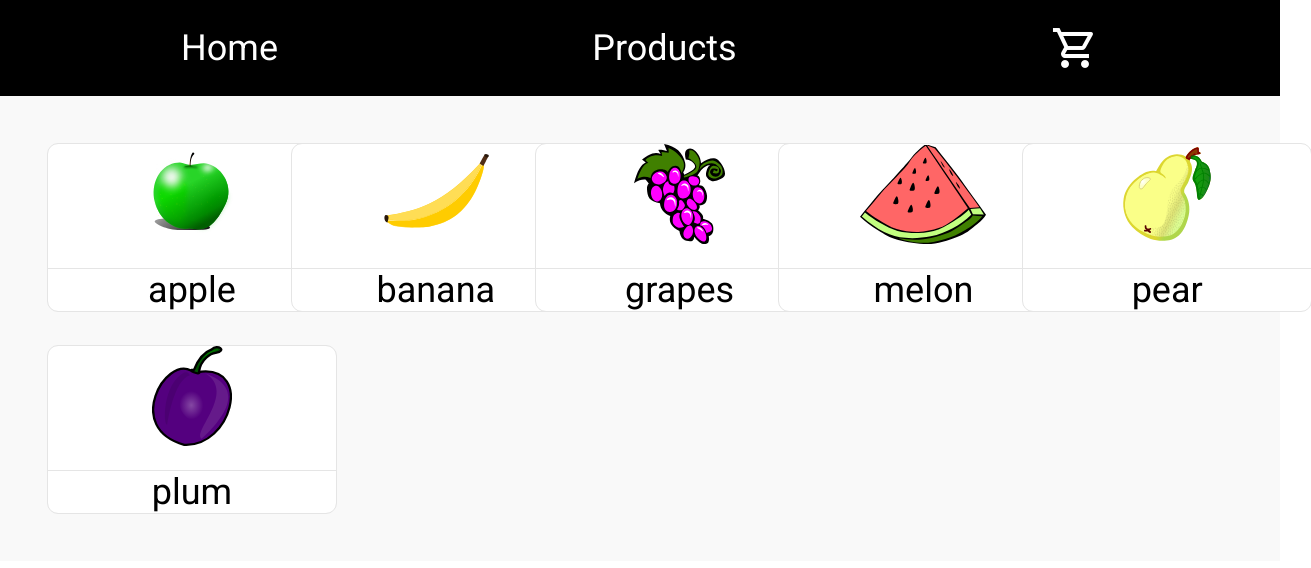
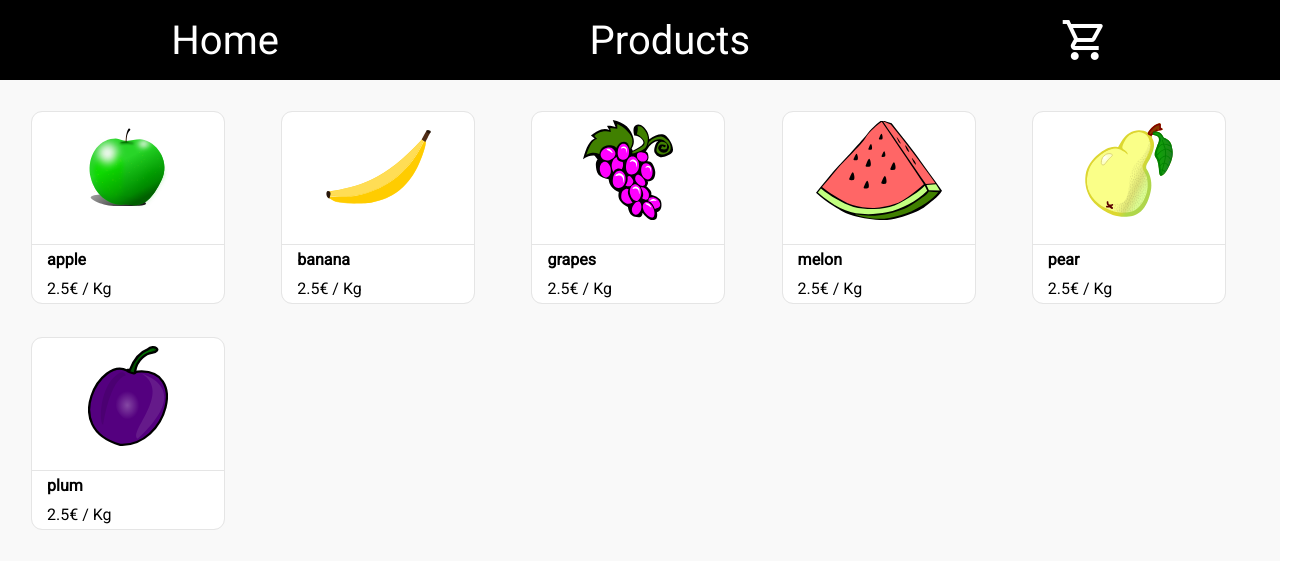
Before and after one commit to thatsthat/odin-shopping-cart, a React (Create React App) app: page /products in a window 1280 px wide. Shown: the top 568 px of the page, 1311 px wide, since content can reach past the window. Built offline with nearby package versions, Linux system fonts and the light colour scheme.

Commit message:
some styling tweaks

```diff
--- a/src/components/NavBar.js
+++ b/src/components/NavBar.js
@@ -12,7 +12,7 @@ const NavBar = () => {
   const mystyle = {
     color: "white",
     backgroundColor: "black",
-    fontSize: "2rem",
+    fontSize: "3rem",
   };
 
   return (
--- a/src/components/Product.js
+++ b/src/components/Product.js
@@ -26,7 +26,12 @@ const Product = (props) => {
         alt="product"
         src={images[`${props.name}.svg`]}
       />
-      <div className={styles.description}>{props.name}</div>
+      <div className={styles.description}>
+        <div>
+          <b>{props.name}</b>
+        </div>
+        <div>2.5€ / Kg</div>
+      </div>
     </div>
   );
 };
--- a/src/styles/Home.module.css
+++ b/src/styles/Home.module.css
@@ -1,6 +1,5 @@
 * {
   margin: 0rem;
-  font-size: 1.5rem;
 }
 .logo {
   width: 30vw;
--- a/src/styles/NavBar.module.css
+++ b/src/styles/NavBar.module.css
@@ -1,8 +1,10 @@
+.navBar,
 .navBar {
   background-color: black;
   display: flex;
   justify-content: space-around;
   padding: 1rem;
+  font-size: 2.5rem;
 }
 .button,
 .button > * {
--- a/src/styles/Product.module.css
+++ b/src/styles/Product.module.css
@@ -15,10 +15,17 @@
 .description {
   border-top: 1px solid #e5e5e5;
   display: flex;
-  justify-content: center;
+  flex-direction: column;
+  font-size: 16px;
+}
+
+.description > * {
+  padding: 5px;
+  padding-left: 15px;
 }
 
 .photo {
   height: 100px;
   align-self: center;
+  margin: 0.5rem;
 }
```
